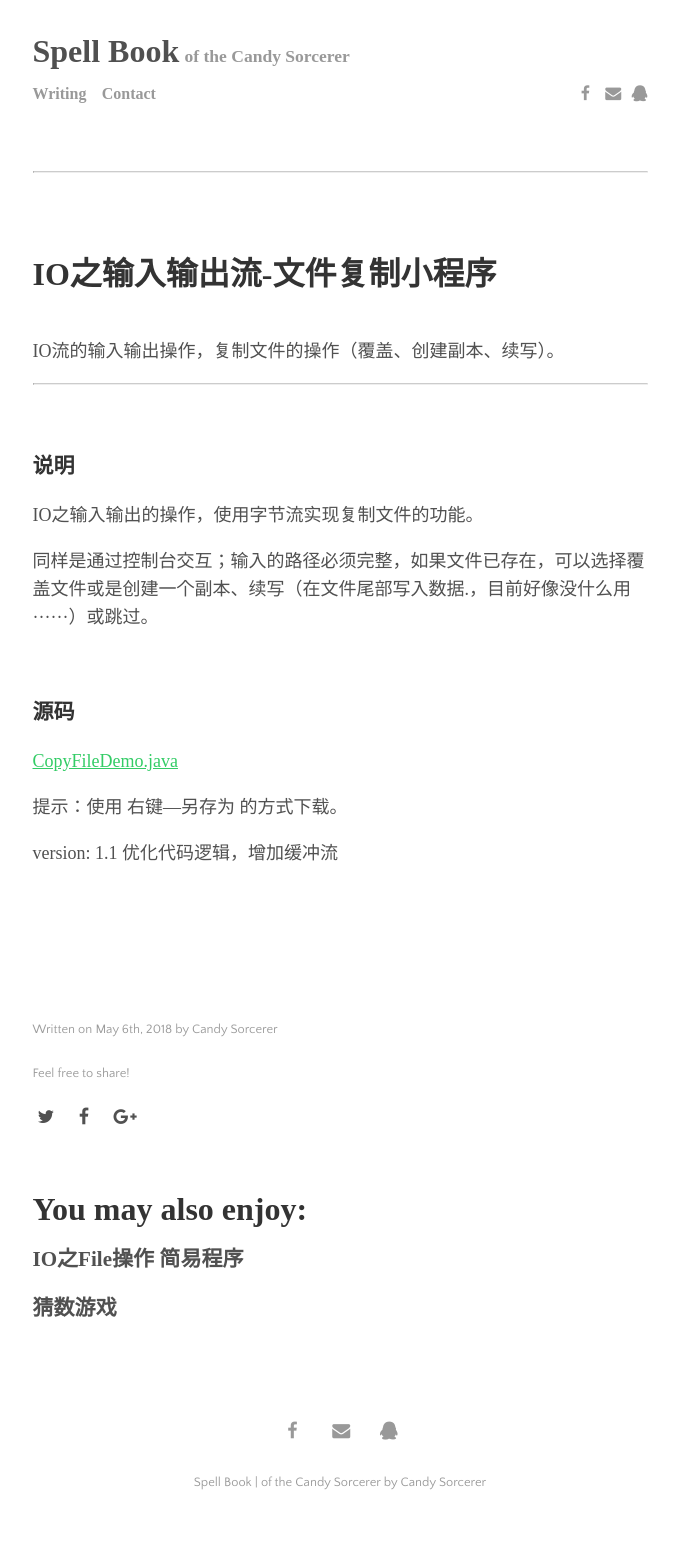
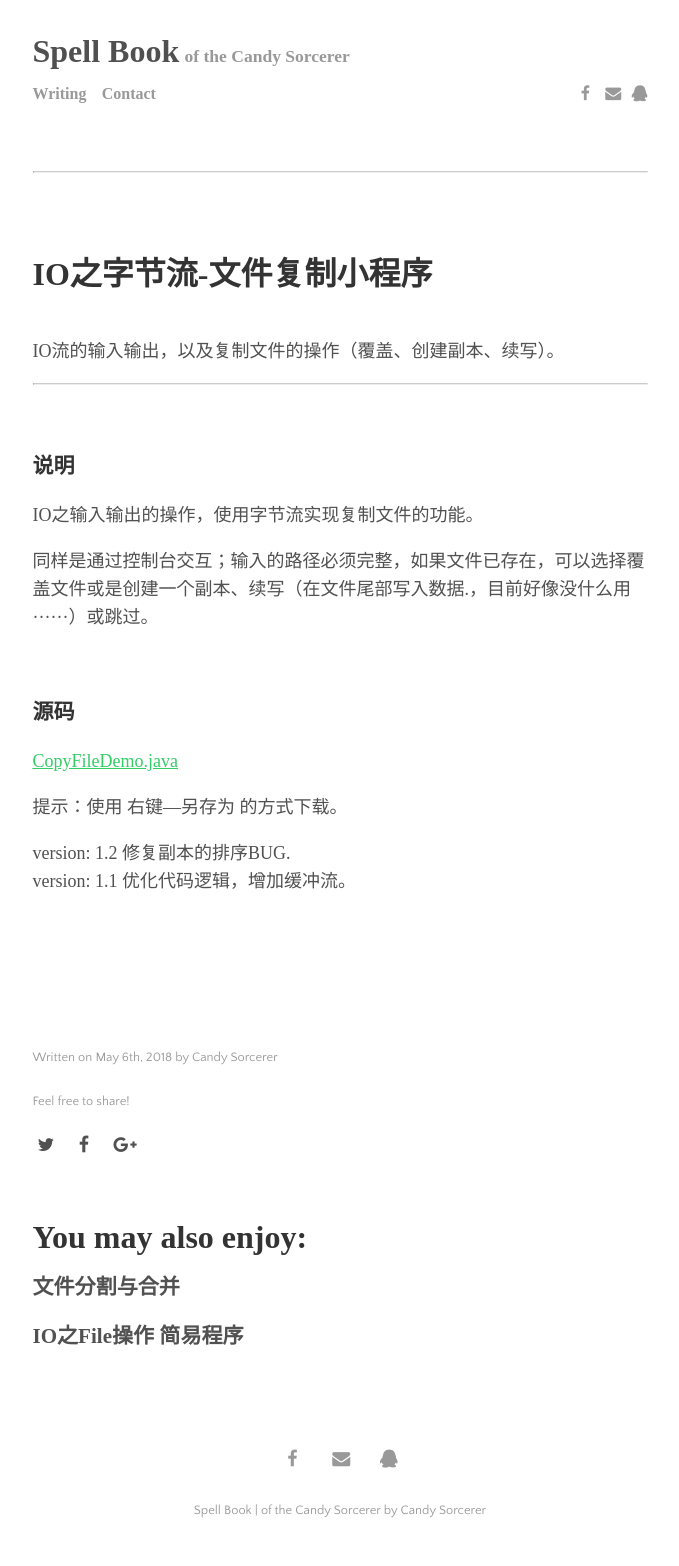
Before and after one commit to Cansor/Cansor, a Jekyll site: the page built from _posts/2018-05-06-IO之文件复制.md, in a window 1280 px wide. Shown: the whole page, without its empty margins (300-979 px from the left). Built offline with Jekyll 4.4.1, drawn with Linux system fonts in a browser that asks for light colours; before the commit the page ends 1538 px from its top, so only the background shows below that.

```diff
--- a/_posts/2018-05-06-IO之文件复制.md
+++ b/_posts/2018-05-06-IO之文件复制.md
@@ -1,6 +1,6 @@
 ---
 layout: post
-title: "IO之输入输出流-文件复制小程序"
+title: "IO之字节流-文件复制小程序"
 author: "Candy Sorcerer"
 categories: JavaDemo
 tags: [源码,小程序,demo]
@@ -8,7 +8,7 @@ image:
 ---
 
 <br>
-IO流的输入输出操作，复制文件的操作（覆盖、创建副本、续写）。
+IO流的输入输出，以及复制文件的操作（覆盖、创建副本、续写）。
 
 ***
 
@@ -26,6 +26,7 @@ IO之输入输出的操作，使用字节流实现复制文件的功能。
 
 提示：使用 右键—另存为 的方式下载。
 
-version: 1.1    优化代码逻辑，增加缓冲流
+version: 1.2	修复副本的排序BUG.<br>
+version: 1.1    优化代码逻辑，增加缓冲流。
 
 <br><br><br><br>
```
Also changed, not shown: _posts/2018-04-22-猜数游戏.md (+1 -1 lines), _posts/2018-05-09-文件分割与合并.md (added, +32 -0 lines), 2 other files.
